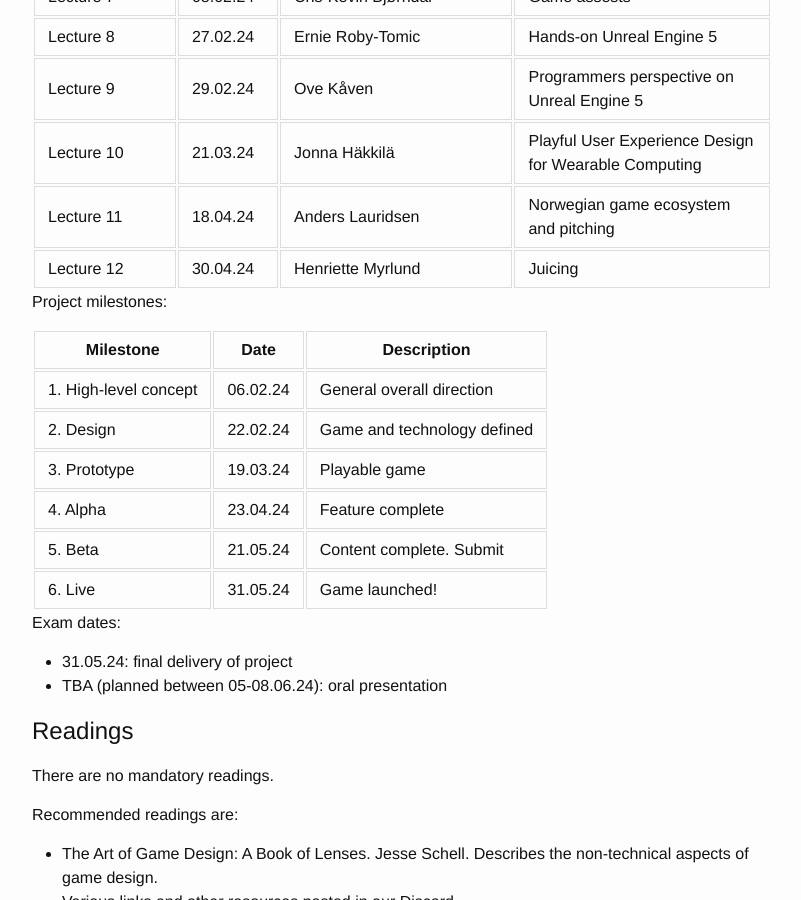
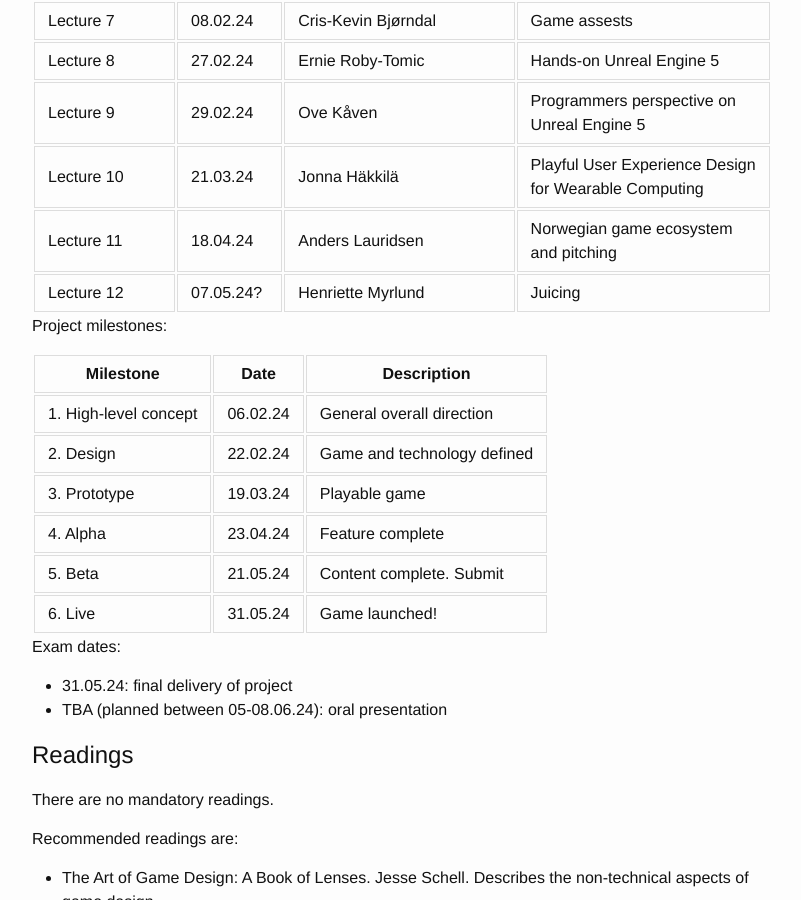
Before and after one commit to uit-gamelab-s24/uit-gamelab-s24.github.io, a Jekyll site: the page built from index.md, in a window 1280 px wide and 900 px high, scrolled down 1976 px. Shown: the whole window, without its empty margins (238-1039 px from the left). Built offline with Jekyll 4.4.1, drawn with Linux system fonts in a browser that asks for light colours; our own code applies the rules of GitHub Pages for plain Markdown files.

Commit message:
Update index.md

```diff
--- a/index.md
+++ b/index.md
@@ -61,7 +61,7 @@ In addition to being evaluated on the successful completion of the game you will
 | Lecture 9                | 29.02.24  | Ove Kåven           | Programmers perspective on Unreal Engine 5 |
 | Lecture 10               | 21.03.24  | Jonna Häkkilä       | Playful User Experience Design for Wearable Computing |
 | Lecture 11               | 18.04.24  | Anders Lauridsen    | Norwegian game ecosystem and pitching |
-| Lecture 12               | 30.04.24  | Henriette Myrlund | Juicing |
+| Lecture 12               | 07.05.24?  | Henriette Myrlund | Juicing |
 
 Project milestones:
 
```
